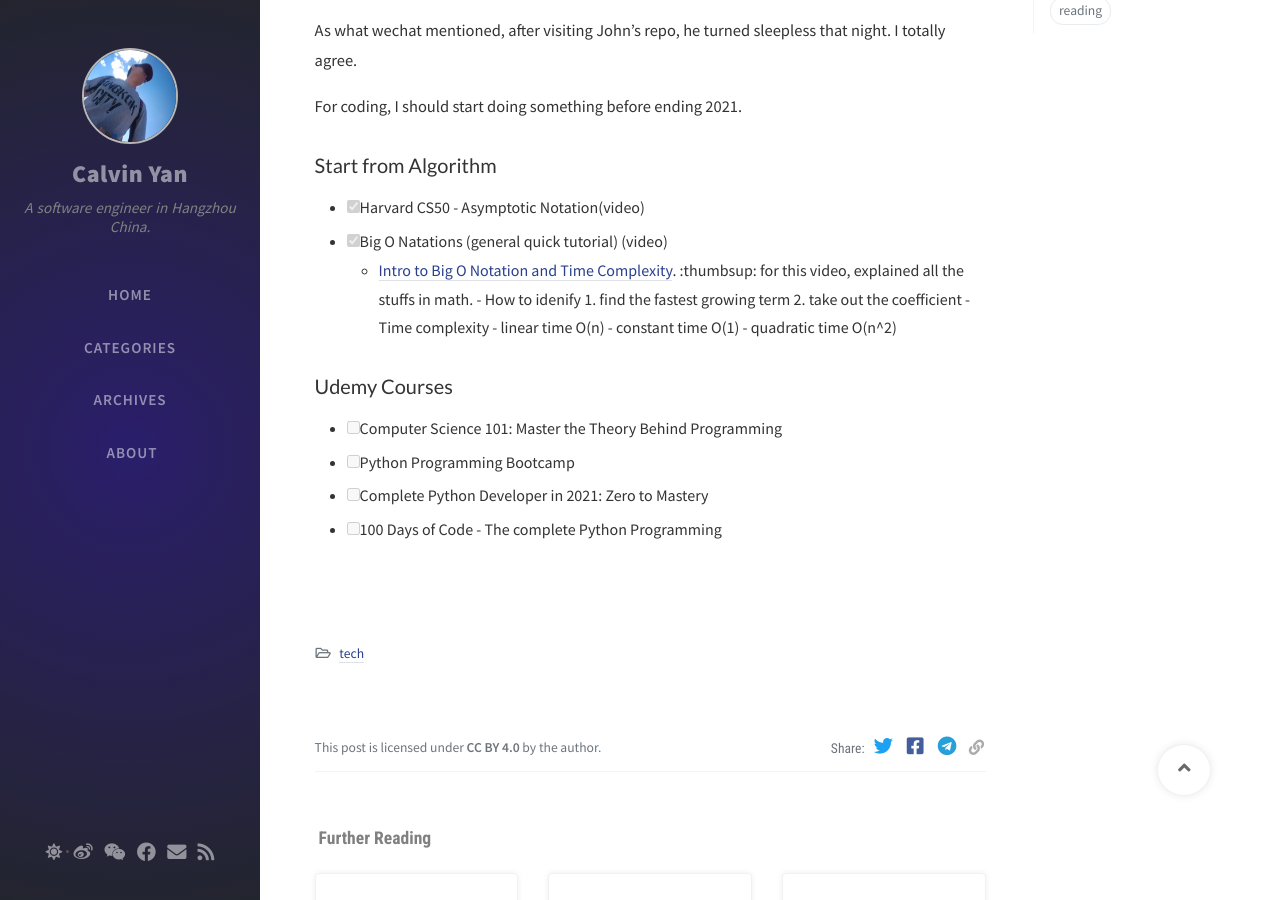
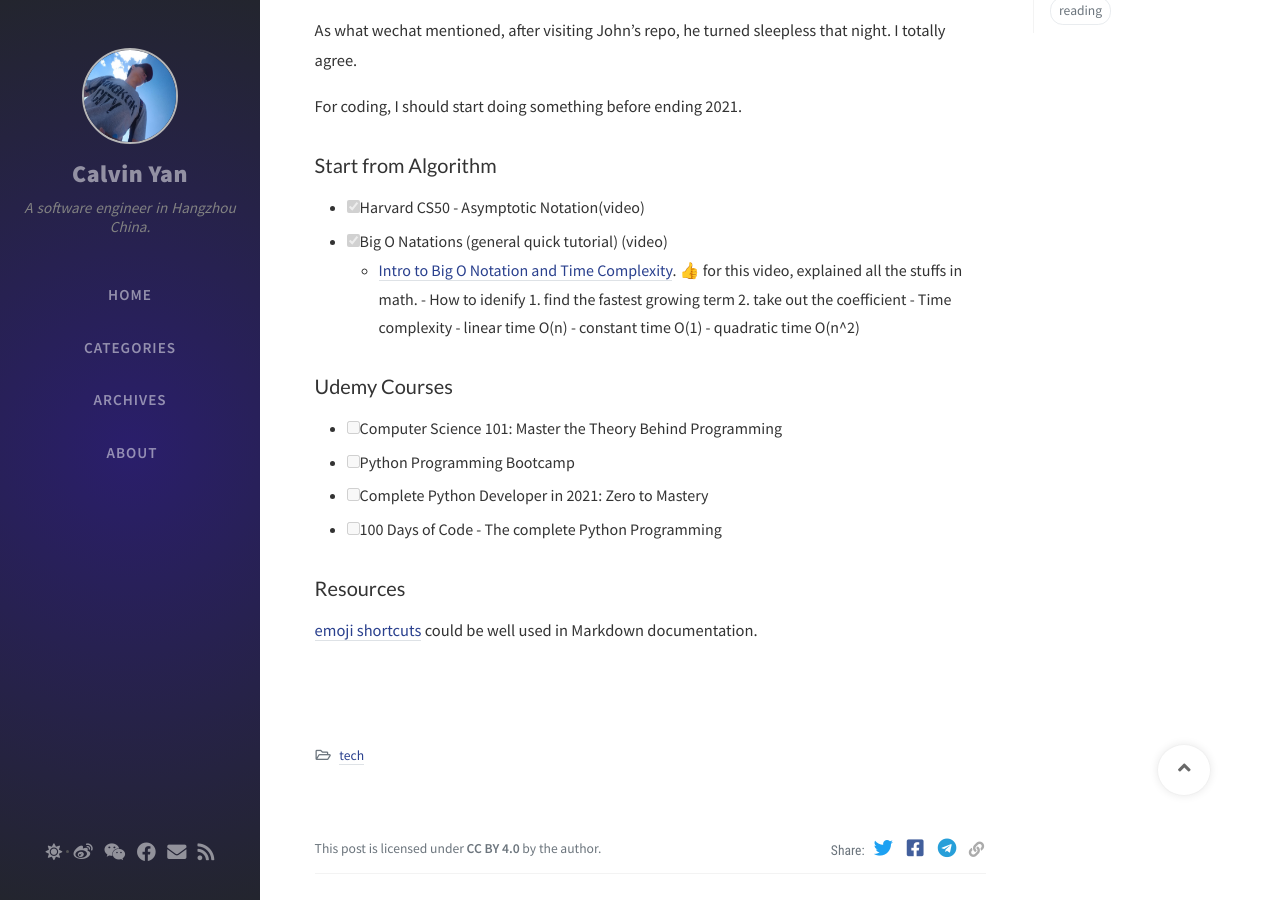
Before and after one commit to hicalvin/hicalvin.github.io, a Jekyll site: the page built from _posts/2021-10-28-abc_always_being_coding.md, in a window 1280 px wide and 900 px high, scrolled down 405 px. Built offline with Jekyll 4.4.1, drawn with Linux system fonts in a browser that asks for light colours; nearby versions of some CDN libraries; emoji names are drawn with the system emoji font; comment, search, counter and statistics services are not loaded.

Commit message:
update _config.yml to enalbe emoji plgin

```diff
--- a/_config.yml
+++ b/_config.yml
@@ -77,6 +77,9 @@ disqus:
 #     dark   - Use the dark color scheme
 #
 theme_mode: dual
+
+plugins:
+  - jemoji
 
 # boolean type, global switch for ToC in posts.
 toc: true
--- a/_posts/2021-10-28-abc_always_being_coding.md
+++ b/_posts/2021-10-28-abc_always_being_coding.md
@@ -32,3 +32,6 @@ For coding, I should start doing something before ending 2021.
 - [ ] Python Programming Bootcamp
 - [ ] Complete Python Developer in 2021: Zero to Mastery
 - [ ] 100 Days of Code - The complete Python Programming
+
+### Resources
+[emoji shortcuts](https://github.com/ikatyang/emoji-cheat-sheet/blob/master/README.md) could be well used in Markdown documentation.
```
Also changed, not shown: 1 other file.
